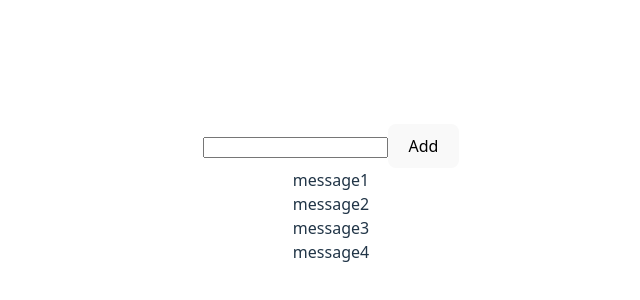
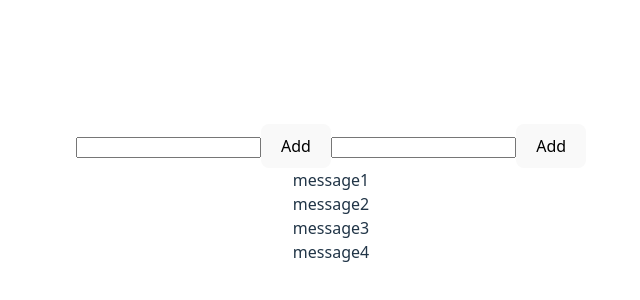
Before and after one commit to lankut/testProject, a React (Vite) app: page / in a window 1280 px wide. Shown: the part 206-506 px from the top of the page, without its empty margins (309-949 px from the left). Built offline with nearby package versions, Linux system fonts and the light colour scheme.

Commit message:
add useRef input

```diff
--- a/src/App.tsx
+++ b/src/App.tsx
@@ -2,6 +2,7 @@ import {useState} from 'react'
 import './App.css'
 import {Button} from "./components/Button.tsx";
 import {Input} from "./components/Input.tsx";
+import { InputRef } from './components/inputRef.tsx';
 
 export type MessageType = {
     message: string
@@ -15,19 +16,25 @@ function App() {
         {message: 'message4'},
     ])
     const [title, setTitle] = useState('')
+    const [titleRef, setTitleRef] = useState('')
 
     const callBack = () => {
         setMessage([{message: title}, ...message])
         setTitle('')
     }
 
+    const callBackRef = () => {
+        setMessage([{message: titleRef}, ...message])
+        setTitleRef('')
+    }
 
     return (
         <div className="App">
             {/*<FullInput onClick={onClickButtonHandler}/>*/}
             <Input title={title} setTitle={setTitle}/>
             <Button callBack={callBack} name={'Add'}/>
-
+            <InputRef setTitle={setTitleRef}/>
+            <Button callBack={callBackRef} name={'Add'}/>
             {/*<div>*/}
             {/*    <input/>*/}
             {/*    <button>+</button>*/}
--- /dev/null
+++ b/src/components/inputRef.tsx
@@ -0,0 +1,21 @@
+import { useRef } from "react"
+
+type InputRefPropsType = {
+    setTitle: (title: string) => void
+}
+
+
+export const InputRef = (props: InputRefPropsType) => {
+    const inputRef = useRef<HTMLInputElement>(null)
+
+const onChangeHandler = ()=>{
+    if (inputRef.current) {
+        props.setTitle(inputRef.current.value)
+    }
+}
+
+    return (
+        <input ref={inputRef} onChange={onChangeHandler}/>
+    )
+
+}
```
